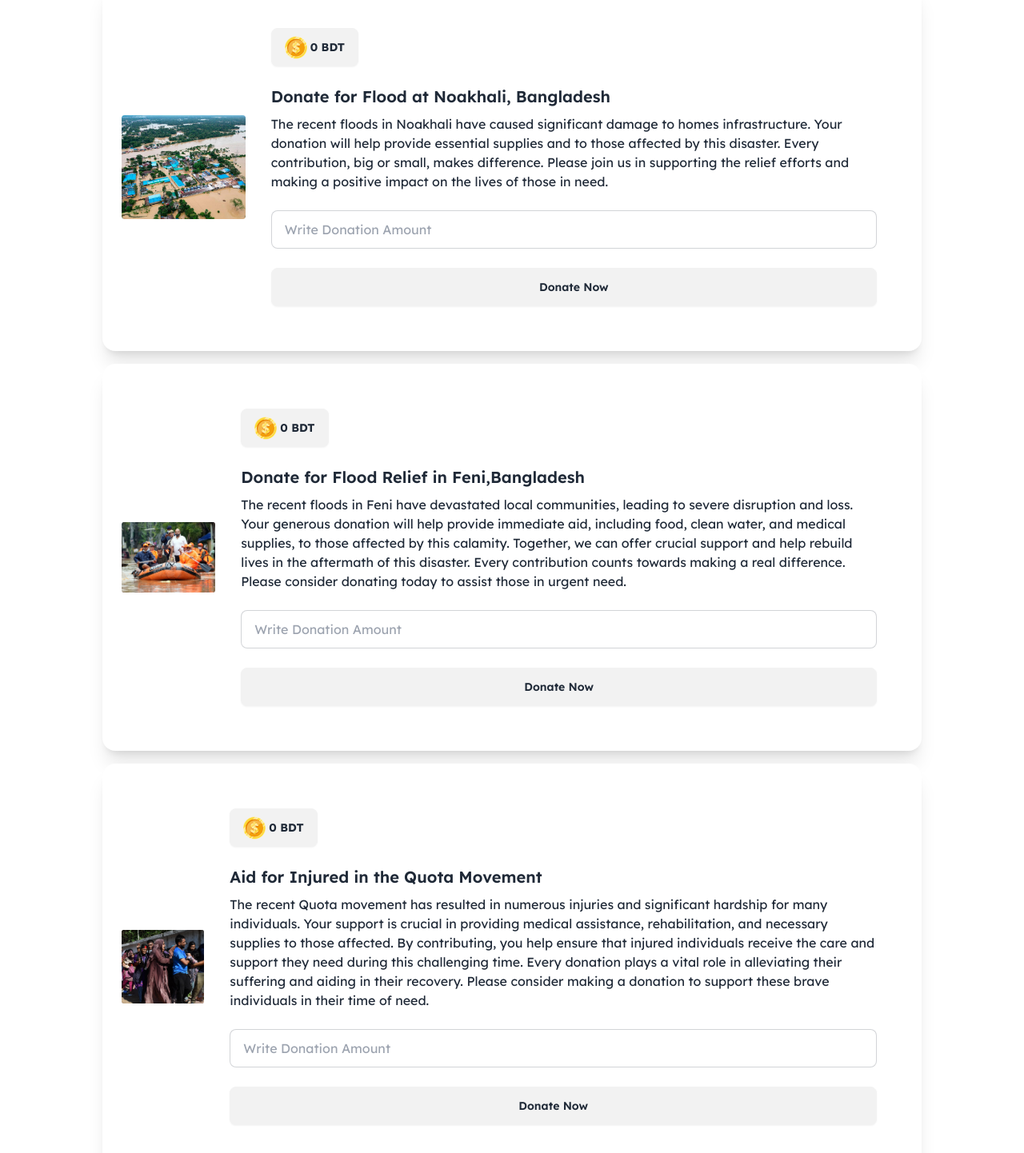
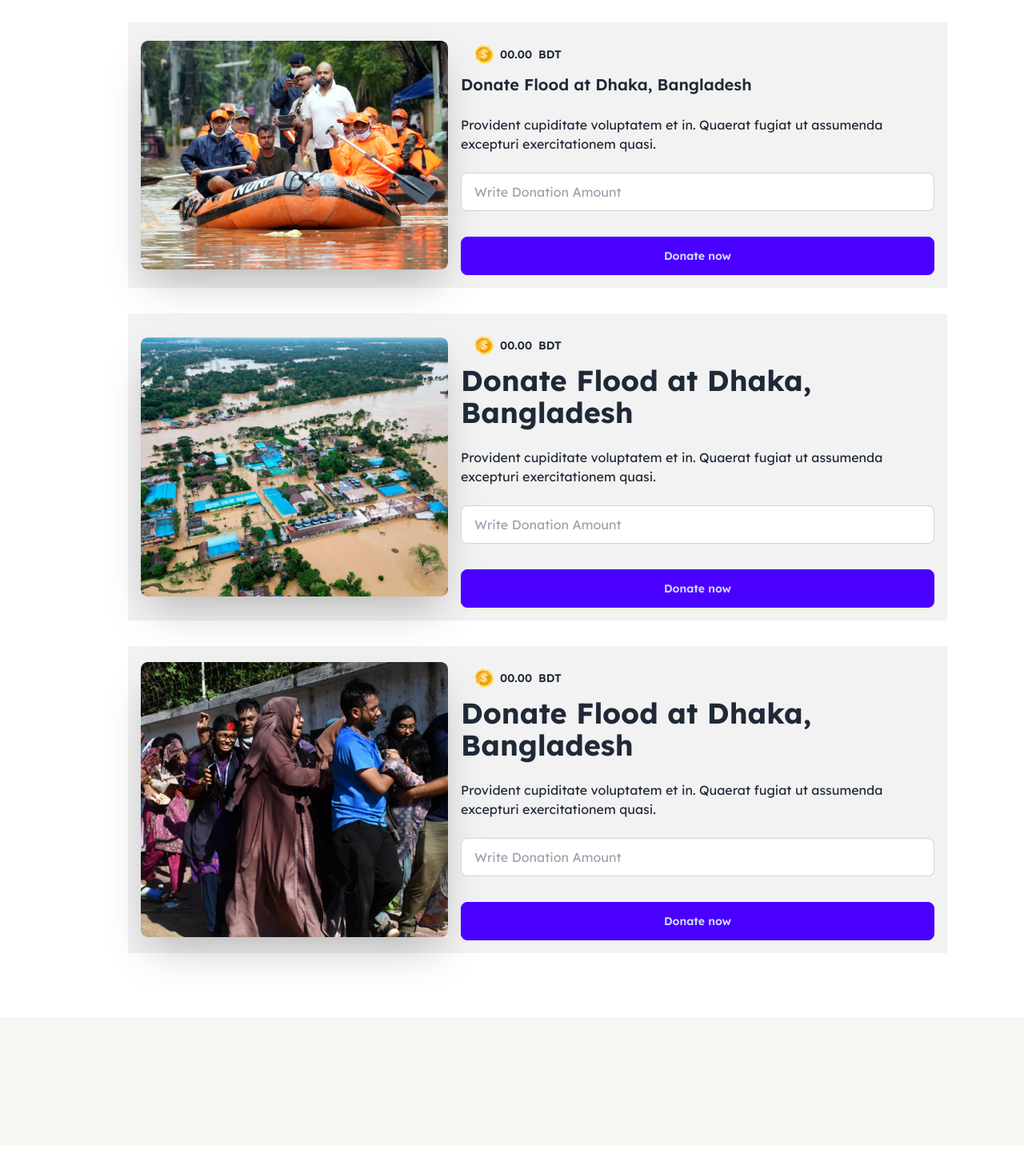
Before and after one commit to ovisack/A-B-10, a plain HTML site: page index.html in a window 1280 px wide. Shown: the part 237-1679 px from the top of the page at 80% size. Drawn offline with nearby package versions, Linux system fonts and the light colour scheme; files whose address does not match are found by name.

Commit message:
first commit

```diff
--- a/index.html
+++ b/index.html
@@ -3,8 +3,7 @@
     <meta charset="UTF-8" />
     <meta name="viewport" content="width=device-width, initial-scale=1.0" />
     <title>Donate Bangladesh</title>
-    <!-- FAV icon -->
-    <link rel="shortcut icon" href="./assets/logo.png" type="image/x-icon" />
+
 
     <!-- Daisy Ui -->
     <link
@@ -87,150 +86,72 @@
       <!-- All Cards or Donation Section -->
       <section id="cards" class="w-11/12 md:max-w-screen-lg mx-auto">
         <!-- card 1 -->
-        <div
-          class="card lg:card-side bg-base-100 shadow-xl grid grid-cols-1 md:grid-cols-2 p-6 mb-4"
-        >
-          <figure class=" ">
-            <img
-              class="w-full"
-              src="./img/feni.png"
-              alt="Donate for Flood at Noakhali, Bangladesh"
-            />
-          </figure>
-          <div class="card-body">
-            <div class="mb-4">
-              <a href="#" class="btn">
-                <p class="flex items-center justify-center gap-1">
-                  <img src="./img/coin.png" alt="" />
-                  <span id="amount-noakhali" class="text-sm font-bold"
-                    >0 BDT</span
-                  >
-                </p>
-              </a>
-            </div>
+        <div class="hero bg-base-200 justify-center m-8 cart-1 ">
+          <div class="hero-content flex-col lg:flex-row">
+              <img src="./img/noakhali.png" class="max-w-sm rounded-lg shadow-2xl" />
 
-            <h2 id="noakhali-title" class="card-title">
-              Donate for Flood at Noakhali, Bangladesh
-            </h2>
-            <p>
-              The recent floods in Noakhali have caused significant damage to
-              homes infrastructure. Your donation will help provide essential
-              supplies and to those affected by this disaster. Every
-              contribution, big or small, makes difference. Please join us in
-              supporting the relief efforts and making a positive impact on the
-              lives of those in need.
-            </p>
-            <input
-              id="input-noakhali"
-              type="text"
-              placeholder="Write Donation Amount"
-              class="input input-bordered w-full my-4"
-            />
-            <button
-              id="noakhli-donate-now"
-              class="btn bg-primary-color text-base md:text-lg"
-            >
-              Donate Now
-            </button>
+              <div>
+                  <button class="btn btn-ghost">
+                      <img src="./img/coin.png" alt="Coin Icon" class="w-6">
+                     <h2 id="amount-noakhali" >00.00</h2> <p>BDT</p>
+                 </button>
+                  <h1  id="noakhali-title" class="card-title" class="text-4xl font-bold">Donate Flood at Dhaka, Bangladesh</h1>
+                  <p class="py-6">Provident cupiditate voluptatem et in. Quaerat fugiat ut assumenda excepturi exercitationem quasi.</p>
+                  <div class="grid gap-1">
+
+                      <input  id="input-noakhali"class="input input-bordered amount-input" type="number" placeholder="Write Donation Amount" required>
+                    <br>
+                      <button  id="noakhli-donate-now" class="btn btn-primary amount-button">Donate now</button>
+                  </div>
+              </div>
           </div>
-        </div>
+
+      </div>
         <!-- card 2 -->
-        <div
-          class="card lg:card-side bg-base-100 shadow-xl grid grid-cols-1 md:grid-cols-2 p-6 mb-4"
-        >
-          <figure class=" ">
-            <img
-              class="w-full"
-              src="./img/noakhali.png"
-              alt="Donate for Flood at feni, Bangladesh"
-            />
-          </figure>
-          <div class="card-body">
-            <div class="mb-4">
-              <a href="#" class="btn">
-                <p class="flex items-center justify-center gap-1">
-                  <img src="./img/coin.png" alt="" />
-                  <span id="amount-feni" class="text-sm font-bold">0 BDT</span>
-                </p>
-              </a>
-            </div>
+        <div class="hero bg-base-200 justify-center m-8 cart-1 ">
+          <div class="hero-content flex-col lg:flex-row">
+              <img src="./img/feni.png" class="max-w-sm rounded-lg shadow-2xl" />
 
-            <h2 id="title-feni" class="card-title">
-              Donate for Flood Relief in Feni,Bangladesh
-            </h2>
-            <p>
-              The recent floods in Feni have devastated local communities,
-              leading to severe disruption and loss. Your generous donation will
-              help provide immediate aid, including food, clean water, and
-              medical supplies, to those affected by this calamity. Together, we
-              can offer crucial support and help rebuild lives in the aftermath
-              of this disaster. Every contribution counts towards making a real
-              difference. Please consider donating today to assist those in
-              urgent need.
-            </p>
-            <input
-              id="input-feni"
-              type="text"
-              placeholder="Write Donation Amount"
-              class="input input-bordered w-full my-4"
-            />
-            <button
-              id="feni-donate-now"
-              class="btn bg-primary-color text-base md:text-lg"
-            >
-              Donate Now
-            </button>
+              <div>
+                  <button class="btn btn-ghost">
+                      <img src="./img/coin.png" alt="Coin Icon" class="w-6">
+                     <h2 id="amount-feni"  class="total-amount">00.00</h2> <p>BDT</p>
+                 </button>
+                  <h1 id="title-feni" class="text-4xl font-bold">Donate Flood at Dhaka, Bangladesh</h1>
+                  <p class="py-6">Provident cupiditate voluptatem et in. Quaerat fugiat ut assumenda excepturi exercitationem quasi.</p>
+                  <div class="grid gap-1">
+
+                      <input  id="input-feni" class="input input-bordered amount-input" type="number" placeholder="Write Donation Amount" required>
+                    <br>
+                      <button id="feni-donate-now" class="btn btn-primary amount-button">Donate now</button>
+                  </div>
+              </div>
           </div>
-        </div>
+
+      </div>
         <!-- card 3 -->
-        <div
-          class="card lg:card-side bg-base-100 shadow-xl grid grid-cols-1 md:grid-cols-2 p-6 mb-4"
-        >
-          <figure class=" ">
-            <img
-              class="w-full"
-              src="./img/quota-protest.png"
-              alt="Aid for Injured in the Quota Movement"
-            />
-          </figure>
-          <div class="card-body">
-            <div class="mb-4">
-              <a href="#" class="btn">
-                <p class="flex items-center justify-center gap-1">
-                  <img src="./img/coin.png" alt="" />
-                  <span id="amount-quota" class="text-sm font-bold">0 BDT</span>
-                </p>
-              </a>
-            </div>
+        <div class="hero bg-base-200 justify-center m-8 cart-1 ">
+          <div class="hero-content flex-col lg:flex-row">
+              <img src="./img/quota-protest.png" class="max-w-sm rounded-lg shadow-2xl" />
 
-            <h2 id="title-quota" class="card-title">
-              Aid for Injured in the Quota Movement
-            </h2>
-            <p>
-              The recent Quota movement has resulted in numerous injuries and
-              significant hardship for many individuals. Your support is crucial
-              in providing medical assistance, rehabilitation, and necessary
-              supplies to those affected. By contributing, you help ensure that
-              injured individuals receive the care and support they need during
-              this challenging time. Every donation plays a vital role in
-              alleviating their suffering and aiding in their recovery. Please
-              consider making a donation to support these brave individuals in
-              their time of need.
-            </p>
-            <input
-              id="input-quota"
-              type="text"
-              placeholder="Write Donation Amount"
-              class="input input-bordered w-full my-4"
-            />
-            <button
-              id="quota-donate-now"
-              class="btn bg-primary-color text-base md:text-lg"
-            >
-              Donate Now
-            </button>
+              <div>
+                  <button class="btn btn-ghost">
+                      <img src="./img/coin.png" alt="Coin Icon" class="w-6">
+                     <h2 id="amount-quota" class="total-amount">00.00</h2> <p>BDT</p>
+                 </button>
+                  <h1 id="title-quota" class="text-4xl font-bold">Donate Flood at Dhaka, Bangladesh</h1>
+                  <p class="py-6">Provident cupiditate voluptatem et in. Quaerat fugiat ut assumenda excepturi exercitationem quasi.</p>
+                  <div class="grid gap-1">
+
+                      <input  id="input-quota" class="input input-bordered amount-input" type="number" placeholder="Write Donation Amount" required>
+                    <br>
+                      <button id="quota-donate-now" class="btn btn-primary amount-button">Donate now</button>
+                  </div>
+              </div>
           </div>
-        </div>
+
+      </div>
+
       </section>
       <!-- History Section or Hide section -->
       <section
@@ -265,3 +186,39 @@
     <script src="./index.js"></script>
     <script src="./histroy.js"></script>
   </body>
+
+
+
+
+
+
+
+
+
+
+
+
+
+
+
+
+
+
+
+
+
+
+
+
+
+
+
+
+
+
+<!-- The recent floods in Noakhali have caused significant damage to
+homes infrastructure. Your donation will help <br>provide essential
+supplies and to those affected by <br>this disaster. Every
+contribution, big or small, makes difference.<br> Please join us in
+supporting the relief efforts and making a <br>positive impact on the
+lives of those in need. -->
```
Also changed, not shown: tailwind.config.js (+7 -0 lines).
